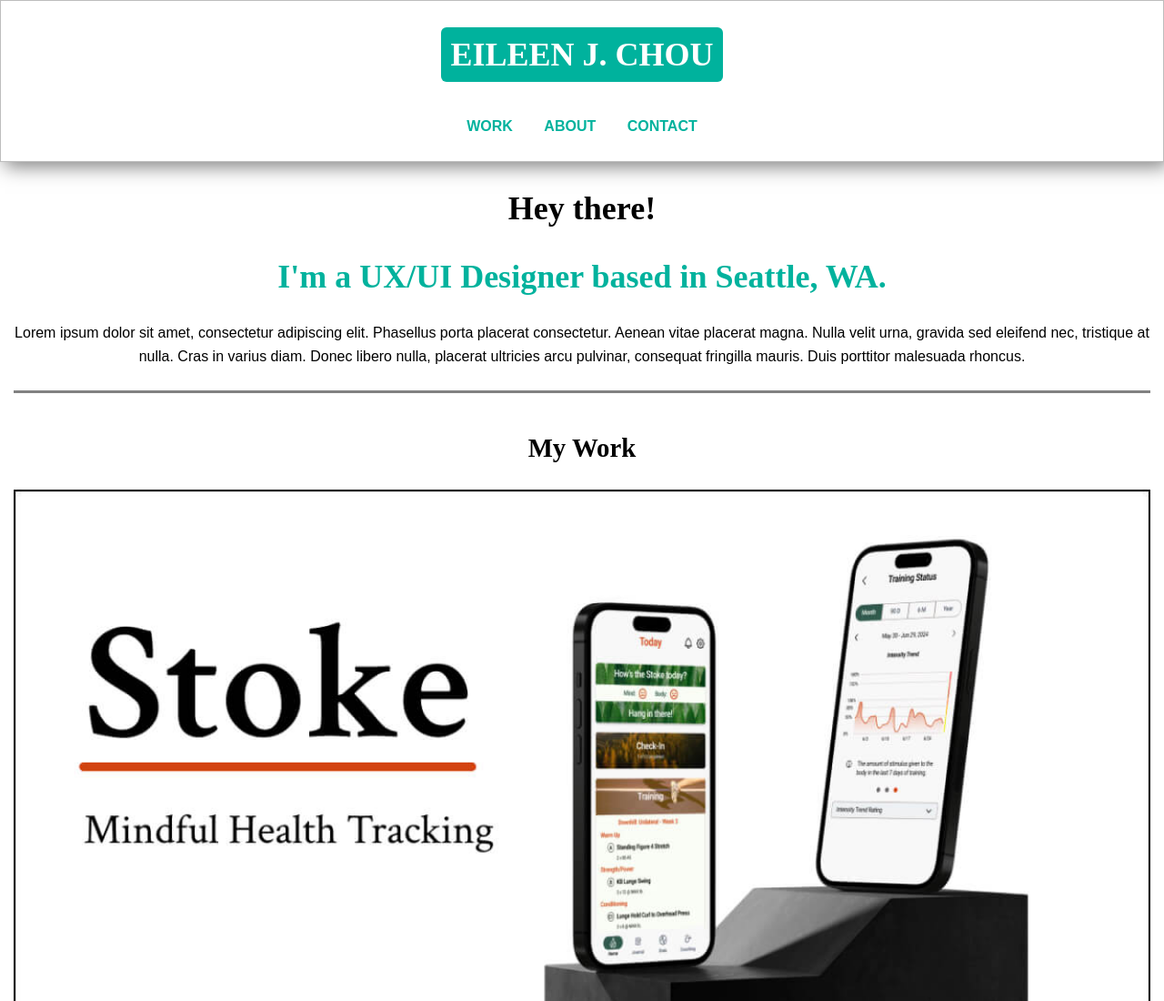
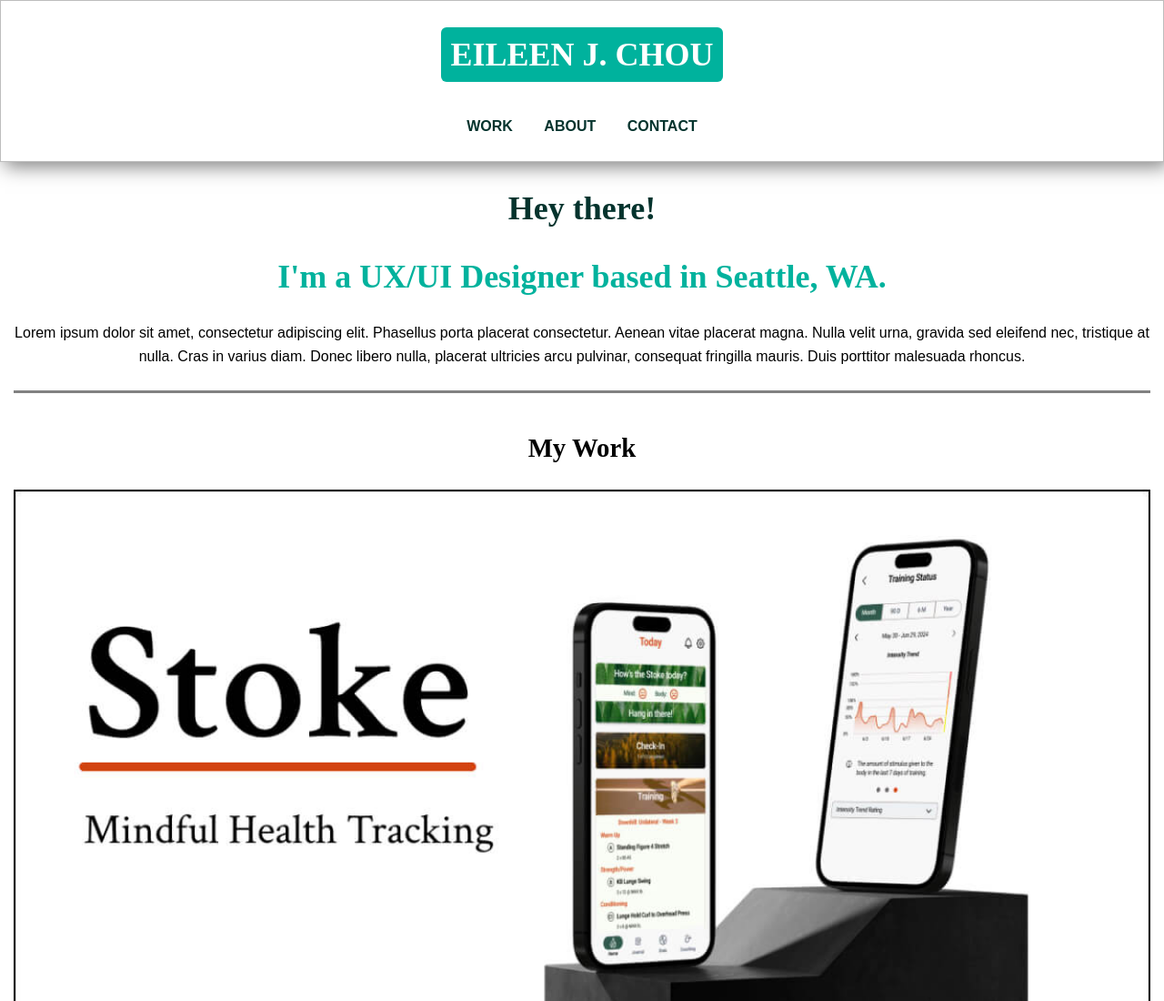
Before and after one commit to ejchou/portfolio_echou, a plain HTML site: page index.html in a window 1280 px wide. Shown: the top 1100 px of the page at 91% size. Drawn offline with nearby package versions, Linux system fonts and the light colour scheme; a web font is replaced by a local one.

Commit message:
Added tertiary color

```diff
--- a/css/styles.css
+++ b/css/styles.css
@@ -1,7 +1,8 @@
 /*
 Colors used:
 Primary Color (Turquoise): #00B29D or rgba(0, 178, 157);
-Secondary Color (Gray/Silver): #818181 or rgba(129, 129, 129);
+Secondary Color (Dark Turquoise)#04332d;
+Tertiary Color (Gray/Silver): #818181 or rgba(129, 129, 129)
 */
 
 * {
@@ -107,7 +108,11 @@
     margin: 10px auto;
 }
 
-.intro {
+#intro1 {
+    color: #04332d;
+    font-weight: 600;
+}
+#intro2 {
     color: #00B29D;
     font-weight: 700;
 }
@@ -212,11 +217,11 @@
     padding: 15px;
     text-transform: uppercase;
     font-weight: 700;
-    color: #00B29D;
+    color: #04332d;
 }
 nav > ul > li > a:hover,
 nav > ul > li > a:active {
-    background-color: #00B29D;
+    background-color: #04332d;
     color: #ffffff;
     padding: 5px;
     margin: 10px;
--- a/index.html
+++ b/index.html
@@ -32,8 +32,8 @@
 	<main>
 		<div id="hero" class="center">
 			<div class="container">
-				<h1>Hey there!</h1>
-				<h1 class="intro"><span>I'm a UX/UI Designer based in Seattle, WA.</span></h1>
+				<h1 id="intro1">Hey there!</h1>
+				<h1 id="intro2"><span>I'm a UX/UI Designer based in Seattle, WA.</span></h1>
 				<p>Lorem ipsum dolor sit amet, consectetur adipiscing elit. Phasellus porta placerat consectetur. Aenean
 				vitae placerat magna. Nulla velit urna, gravida sed eleifend nec, tristique at nulla. Cras in varius
 				diam. Donec libero nulla, placerat ultricies arcu pulvinar, consequat fringilla mauris. Duis porttitor
```
